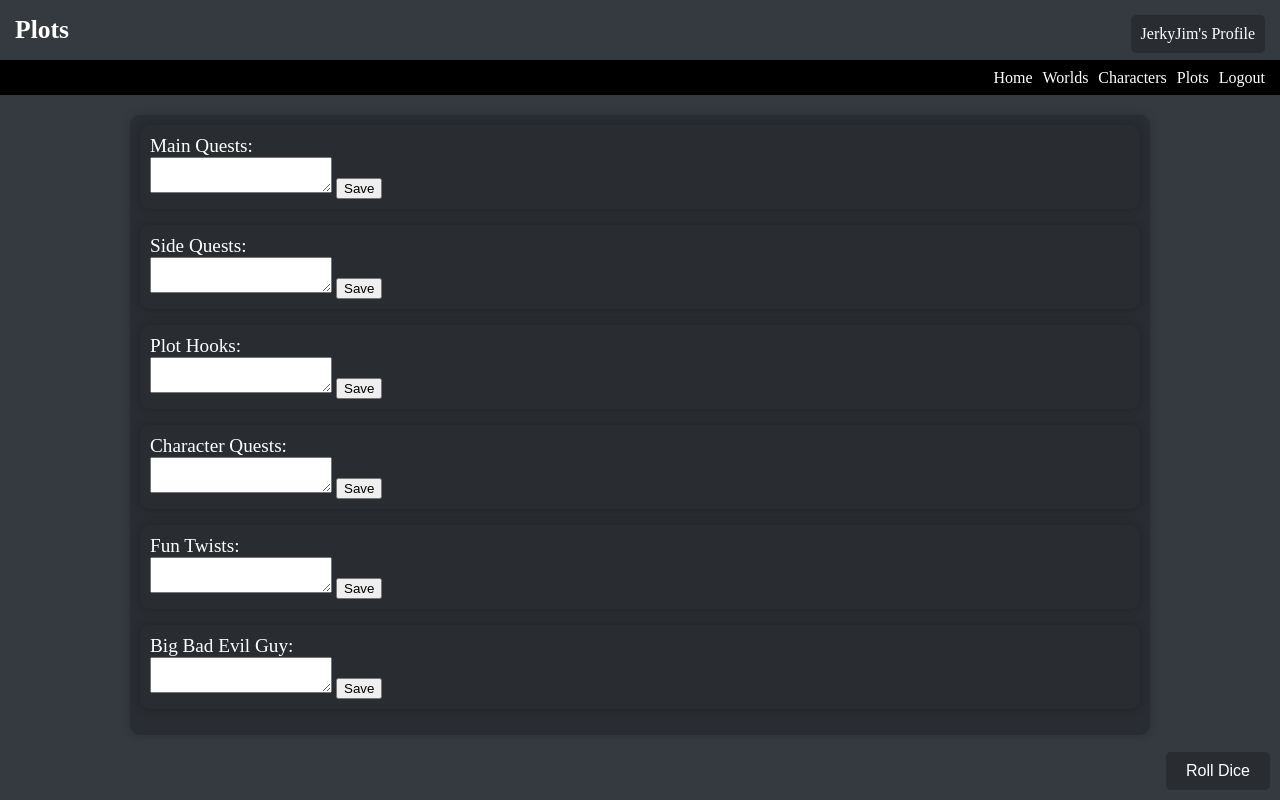
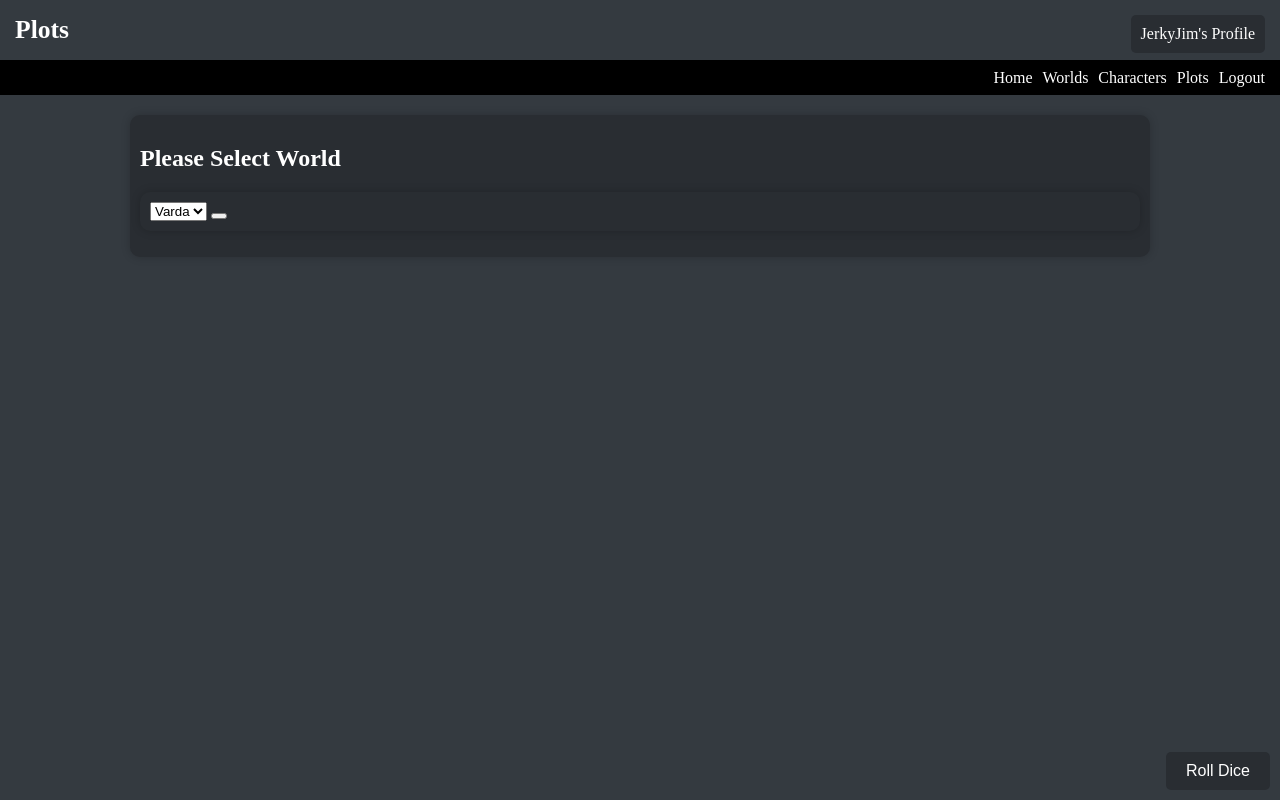
Before and after one commit to SeraphDH/capstone-WIP-, a Flask app: page /plots in a window 1280 px wide. Run offline with Flask 3, Linux system fonts and the light colour scheme; a user stored in the database is signed in; parts of the project's set-up code (start-up, migrations or seed data) failed here and were passed over.

Commit message:
Add files via upload

```diff
--- a/app.py
+++ b/app.py
@@ -6,7 +6,7 @@ from flask_bcrypt import Bcrypt
 from datetime import datetime, timedelta
 from models import *
 from forms import *
-import requests
+import requests, json
 
 app = Flask(__name__)
 app.config['SQLALCHEMY_DATABASE_URI'] = 'sqlite:///site.db'
@@ -16,6 +16,8 @@ bcrypt = Bcrypt(app)
 
 login_manager = LoginManager(app)
 login_manager.login_view = 'login'
+races_as_bytes = requests.get('http://127.0.0.1:5001/races').content
+races = json.loads(races_as_bytes.decode('UTF-8'))
 
 @login_manager.user_loader
 def load_user(user_id):
@@ -164,24 +166,23 @@ def world_detail(world_id):
                     db.session.rollback()
                     flash('Error removing world. Please try again.', 'error')
 
-        return render_template('world_detail.html', world=world)
+        return render_template('world_detail.html', world=world, races=races)
 
     flash('You do not have permission to view this world.', 'error')
     return redirect(url_for('worlds'))
 
-@app.route('/random_name/<int:world_id>', methods=['POST'])
+@app.route('/random_name', methods=['POST'])
 @login_required
-def random_name(world_id):
-    world = World.query.get(world_id)
+def random_name():
     if request.method == 'POST':
         race = request.form.get('race')
         response = requests.get(f'http://127.0.0.1:5001/name_gen/{race}')
         if response.status_code == 404:
             flash("That Race does not exist! Try again!", 'error')
-            return render_template('world_detail.html', world=world)
+            return redirect('/characters')
         else:
             name = response.content.decode('UTF-8')
-            return render_template('world_detail.html', world=world, name=name)
+            return redirect(url_for('character_list', name=name))
 
 
 @app.route('/add_character/', methods=['POST'])
@@ -244,7 +245,11 @@ def remove_character(character_id):
 @login_required
 def character_list():
     characters = Character.query.all()
-    return render_template('character_list.html', characters=characters)
+    name = request.args.get('name')
+    if name:
+        return render_template('character_list.html', characters=characters, races=races, name=name)
+    else:
+        return render_template('character_list.html', characters=characters, races=races)
 
 @app.route('/edit_character/<int:character_id>', methods=['GET', 'POST'])
 @login_required
@@ -272,55 +277,29 @@ def edit_character(character_id):
 @app.route('/plots', methods=['GET', 'POST'])
 @login_required
 def plots():
-    # Create an instance of each form
-    main_quest_form = MainQuestForm()
-    side_quest_form = SideQuestForm()
-    plot_hooks_form = PlotHooksForm()
-    character_quests_form = CharacterQuestsForm()
-    fun_twists_form = FunTwistsForm()
-    big_bad_evil_guy_form = BigBadEvilGuyForm()
+    worlds = World.query.all()
+    if request.method == 'POST':
+        world_id = request.form.get('select_world')
+        return redirect(url_for('plots', world_id=world_id))
+    else:
+        world_id = request.args.get('world_id')
+        if world_id:
+            world = World.query.get(world_id)
+            return render_template('plots.html', worlds=worlds, current_world = world)
+        else:
+            return render_template('plots.html', worlds=worlds)
 
-    # Handle form submissions
+@app.route('/update_plot_data/<world_id>', methods = ['POST'])
+@login_required
+def update_plot_data(world_id):
+    world = World.query.get(world_id)
     if request.method == 'POST':
-        save_plot_data(main_quest_form)
-        save_plot_data(side_quest_form)
-        save_plot_data(plot_hooks_form)
-        save_plot_data(character_quests_form)
-        save_plot_data(fun_twists_form)
-        save_plot_data(big_bad_evil_guy_form)
-
-    # Pass the forms to the template
-    return render_template(
-        'plots.html',
-        main_quest_form=main_quest_form,
-        side_quest_form=side_quest_form,
-        plot_hooks_form=plot_hooks_form,
-        character_quests_form=character_quests_form,
-        fun_twists_form=fun_twists_form,
-        big_bad_evil_guy_form=big_bad_evil_guy_form
-    )
-
-def save_plot_data(form):
-    if form.validate_on_submit():
-        # Create an instance of your PlotData model and populate it with form data
-        plot_data = PlotData(
-            user_id=current_user.id,  # Assuming you have a user_id in your PlotData model
-            main_quests=form.main_quests.data,
-            side_quests=form.side_quests.data,
-            plot_hooks=form.plot_hooks.data,
-            character_quests=form.character_quests.data,
-            fun_twists=form.fun_twists.data,
-            big_bad_evil_guy=form.big_bad_evil_guy.data
-        )
-
-        # Save the plot data to the database
-        db.session.add(plot_data)
-        db.session.commit()
-
-        flash('Plot data saved successfully!', 'success')
+        main_quest = request.form.get('main_quests')
+        # plot_data = PlotData.query.get(world.plots.id)
+        # check for existing plot data, if exists then update it, else create a new one from scratch.
+        return redirect(url_for('plots', world_id))
     else:
-        flash('Error saving plot data. Please check your input.', 'error')
-
+        return redirect(url_for('plots', world_id))
 
 @app.route('/register', methods=['GET', 'POST'])
 def register():
--- a/models.py
+++ b/models.py
@@ -29,6 +29,7 @@ class World(db.Model):
     created_at = db.Column(db.DateTime, default=datetime.utcnow)
     creator_id = db.Column(db.Integer, db.ForeignKey('user.id'), nullable=False)
     characters = db.relationship('Character', backref='world', lazy=True)
+    plots = db.relationship('PlotData', backref='world', lazy=True)
 
 
 class Character(db.Model):
@@ -50,3 +51,4 @@ class PlotData(db.Model):
     fun_twists = db.Column(db.Text, nullable=True)
     big_bad_evil_guy = db.Column(db.Text, nullable=True)
     created_at = db.Column(db.DateTime, default=datetime.utcnow)
+    world_id = db.Column(db.Integer, db.ForeignKey('world.id'), nullable=False)
--- a/random_names.py
+++ b/random_names.py
@@ -21,5 +21,9 @@ def name_gen(race):
     else:
         abort(404)
 
+@app.route('/races', methods=['GET'])
+def get_races():
+    return list(race2names.keys())
+
 if __name__ == '__main__':
     app.run(debug=True, port=5001)
--- a/templates/plots.html
+++ b/templates/plots.html
@@ -1,55 +1,37 @@
-<!-- plots.html -->
+
 <h1>Plots</h1>
 {% extends 'base.html' %}
 
 {% block content %}
     <div class="plots_container">
-        <form class="main_quest_form" method="post">
-            {{ main_quest_form.hidden_tag() }}
-            <label>Main Quests:</label>
+        <h2>
+            {% if current_world %}
+                {{current_world.name}} Plots
+            {% else %}
+                Please Select World
+            {% endif %}
+        </h2>
+        <form action="/plots" class="select_world_form" method="post">
+            <select name="select_world">
+                {% for world in worlds %}
+                    {% if current_world and world.id == current_world.id %}
+                        <option value={{world.id}} selected="true">
+                    {% else %}
+                        <option value={{world.id}}>
+                    {% endif %}
+                        {{world.name}}
+                        </option>
+                {% endfor %}
+            </select>
+            <button type="submit"></button>
+        </form>
+        {% if current_world %}
+        <form class="plots_data" action="/update_plot_data/{{current_world.id}}" method="post">
+            <label>Main Quests</label>
             <br>
-            {{ main_quest_form.main_quests() }}
-            <button type="submit">Save</button>
+            <input type="text" id="main_quests" name="main_quests">
+            <button type="submit" id="submit_main_quests" name="submit_main_quests">Submit</button>
         </form>
-
-        <form class="side_quest_form" method="post">
-            {{ side_quest_form.hidden_tag() }}
-            <label>Side Quests:</label>
-            <br>
-            {{ side_quest_form.side_quests() }}
-            <button type="submit">Save</button>
-        </form>
-
-        <form class="plot_hooks_form" method="post">
-            {{ plot_hooks_form.hidden_tag() }}
-            <label>Plot Hooks:</label>
-            <br>
-            {{ plot_hooks_form.plot_hooks() }}
-            <button type="submit">Save</button>
-        </form>
-
-        <form class="character_quests_form" method="post">
-            {{ character_quests_form.hidden_tag() }}
-            <label>Character Quests:</label>
-            <br>
-            {{ character_quests_form.character_quests() }}
-            <button type="submit">Save</button>
-        </form>
-
-        <form class="fun_twists_form" method="post">
-            {{ fun_twists_form.hidden_tag() }}
-            <label>Fun Twists:</label>
-            <br>
-            {{ fun_twists_form.fun_twists() }}
-            <button type="submit">Save</button>
-        </form>
-
-        <form class="big_bad_evil_guy_form" method="post">
-            {{ big_bad_evil_guy_form.hidden_tag() }}
-            <label>Big Bad Evil Guy:</label>
-            <br>
-            {{ big_bad_evil_guy_form.big_bad_evil_guy() }}
-            <button type="submit">Save</button>
-        </form>
+        {% endif %}
     </div>
 {% endblock %}
```
Also changed, not shown: templates/character_list.html (+14 -1 lines), templates/world_detail.html (+0 -24 lines), instance/site.db.
